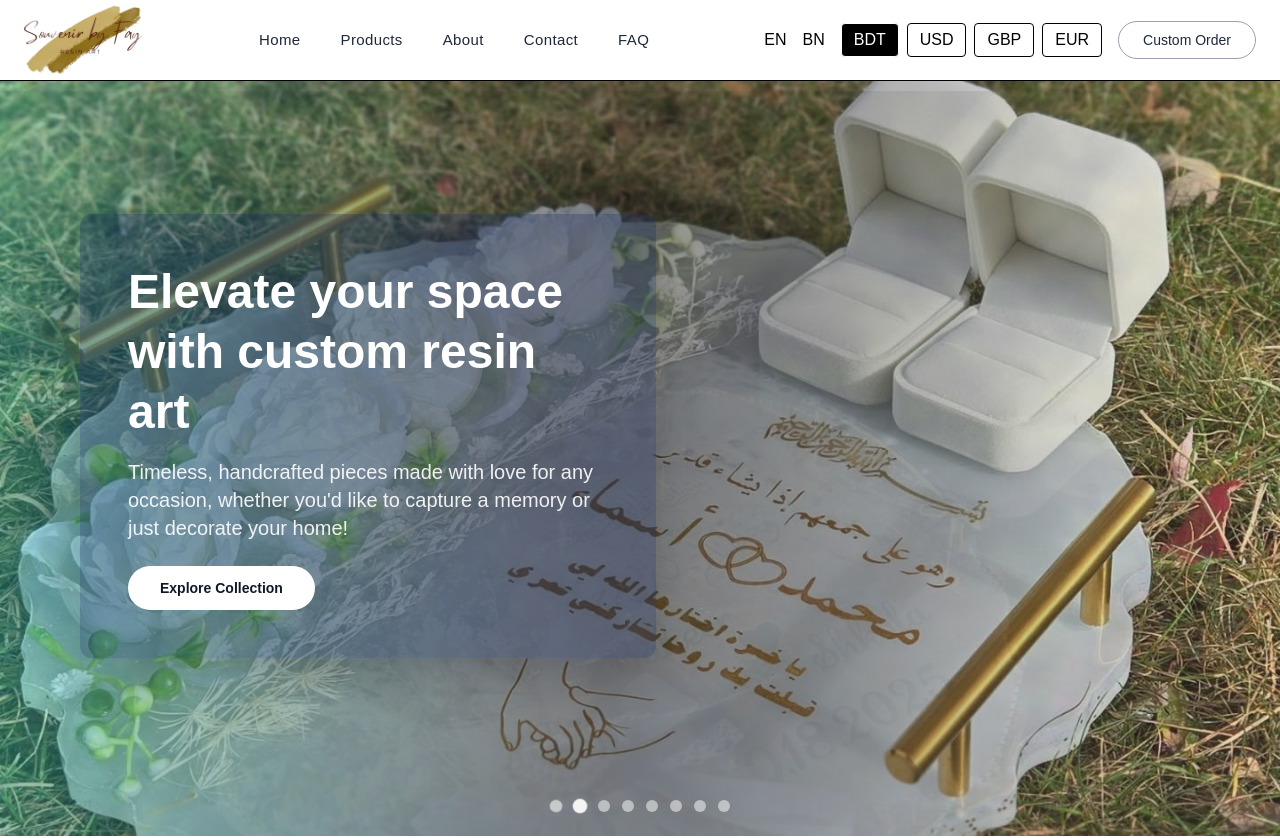
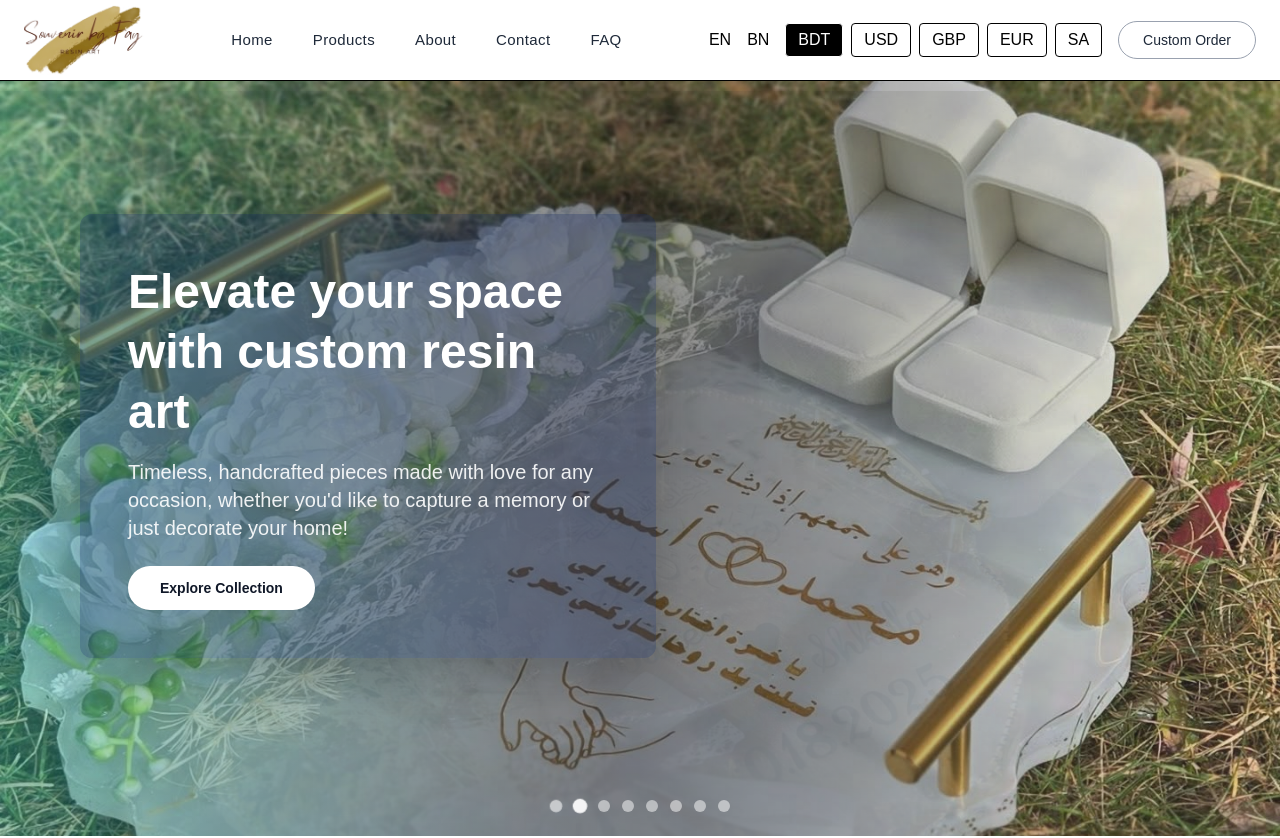
Before and after one commit to developertuls/framer-website, a Next.js app in the folder souvenirbyFay/: page / in a window 1280 px wide. Shown: the top 838 px of the page. Built offline with nearby package versions, Linux system fonts and the light colour scheme.

Commit message:
testcurrency

```diff
--- a/souvenirbyFay/components/Currency.jsx
+++ b/souvenirbyFay/components/Currency.jsx
@@ -8,7 +8,10 @@ const options = {
   USD: { currency: "USD", symbol: "$", rate: 0.0091 },
   GBP: { currency: "GBP", symbol: "£", rate: 0.0072 },
   EUR: { currency: "EUR", symbol: "€", rate: 0.0084 },
+   SA: { currency: "SAR", symbol: "﷼", rate: 0.034 },
 };
+
+//  SAR: { symbol: "﷼" },
 
 export default function Currency() {
   const { currency, changeCurrency } = useCurrency();
```
